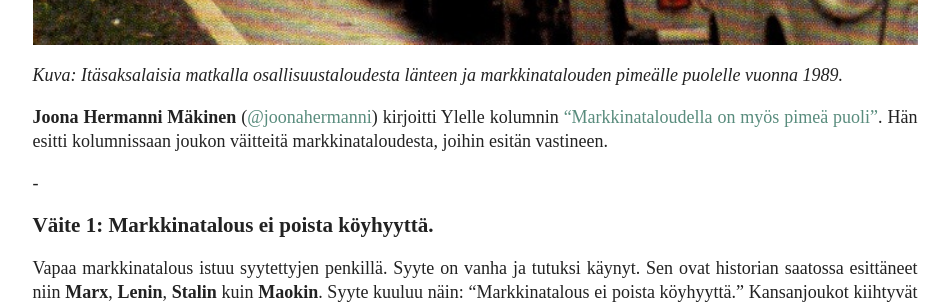
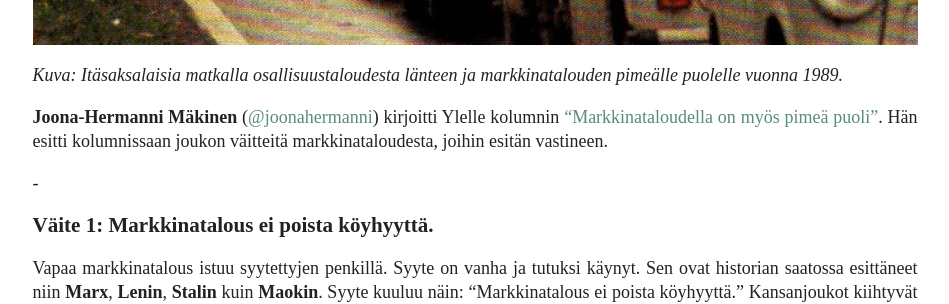
Before and after one commit to kuikanmaki/kuikanmaki.github.io, a Jekyll site: the page built from _posts/2018-07-10-vastine-markkinataloudella-on-myos-pimea-puoli.md, in a window 1280 px wide and 900 px high, scrolled down 608 px. Shown: the part 153-457 px from the top of the window, without its empty margins (165-1114 px from the left). Built offline with Jekyll 4.4.1, drawn with Linux system fonts in a browser that asks for light colours; comment, search, counter and statistics services are not loaded.

Commit message:
fixed blogpost typo

```diff
--- a/_posts/2018-07-10-vastine-markkinataloudella-on-myos-pimea-puoli.md
+++ b/_posts/2018-07-10-vastine-markkinataloudella-on-myos-pimea-puoli.md
@@ -14,7 +14,7 @@ tags: markkinatalous politiikka taloustiede yhteiskuntafilosofia
 </div>
 <em>Kuva: Itäsaksalaisia matkalla osallisuustaloudesta länteen ja markkinatalouden pimeälle puolelle vuonna 1989.</em>
 
-<b>Joona Hermanni Mäkinen</b> (<a href="http://twitter.com/joonahermanni" target="_blank">@joonahermanni</a>) kirjoitti Ylelle kolumnin <a href="http://yle.fi/uutiset/3-10289725" target="_blank">“Markkinataloudella on myös pimeä puoli”</a>. Hän esitti kolumnissaan joukon väitteitä markkinataloudesta, joihin esitän vastineen.
+<b>Joona-Hermanni Mäkinen</b> (<a href="http://twitter.com/joonahermanni" target="_blank">@joonahermanni</a>) kirjoitti Ylelle kolumnin <a href="http://yle.fi/uutiset/3-10289725" target="_blank">“Markkinataloudella on myös pimeä puoli”</a>. Hän esitti kolumnissaan joukon väitteitä markkinataloudesta, joihin esitän vastineen.
 
 -
 
```
